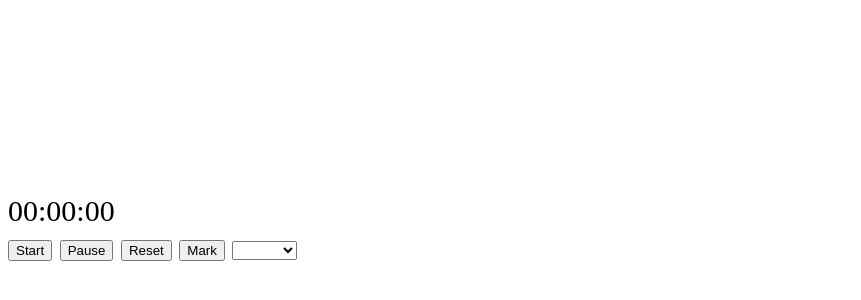
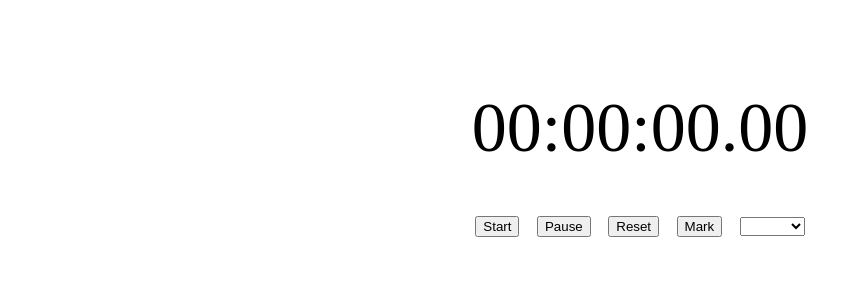
Before and after one commit to namoosir/Time-Tracker, a plain HTML site: page index.html in a window 1280 px wide. Shown: the part 150-450 px from the top of the page, without its empty margins (0-861 px from the left). Drawn offline with Linux system fonts and the light colour scheme.

Commit message:
added some css code

```diff
--- a/control.js
+++ b/control.js
@@ -30,6 +30,7 @@ function stop(){
 function reset(){
     clock = 0;
     renderClock(0);
+    stop();
 }
 function update(){
     clock += delta();
@@ -58,7 +59,7 @@ function createNewType(){
 
 //renders the clock only
 function renderClock(){
-    let x = document.getElementById('demo').innerHTML = new Date(clock).toISOString().substr(11, 8);
+    let x = document.getElementById('demo').innerHTML = new Date(clock).toISOString().substr(11,11);
 }
 
 //renders the the whole page
@@ -104,6 +105,7 @@ function mark(){
     let inputType = document.getElementById("types").value;
     sessions.push(new session(clock,inputType));
     reset();
+    start();
     render();
 }
 
--- a/styles.css
+++ b/styles.css
@@ -1,11 +1,11 @@
 body {
-    font-size: 30px;
+    font-size: 70px;
 }
 
 .container {
     display: flex;
     flex-direction: column;
-    min-height: 100vh;
-    align-content: center;
+    min-height: 95vh;
+    align-items: center;
     justify-content: center;
 }
```
